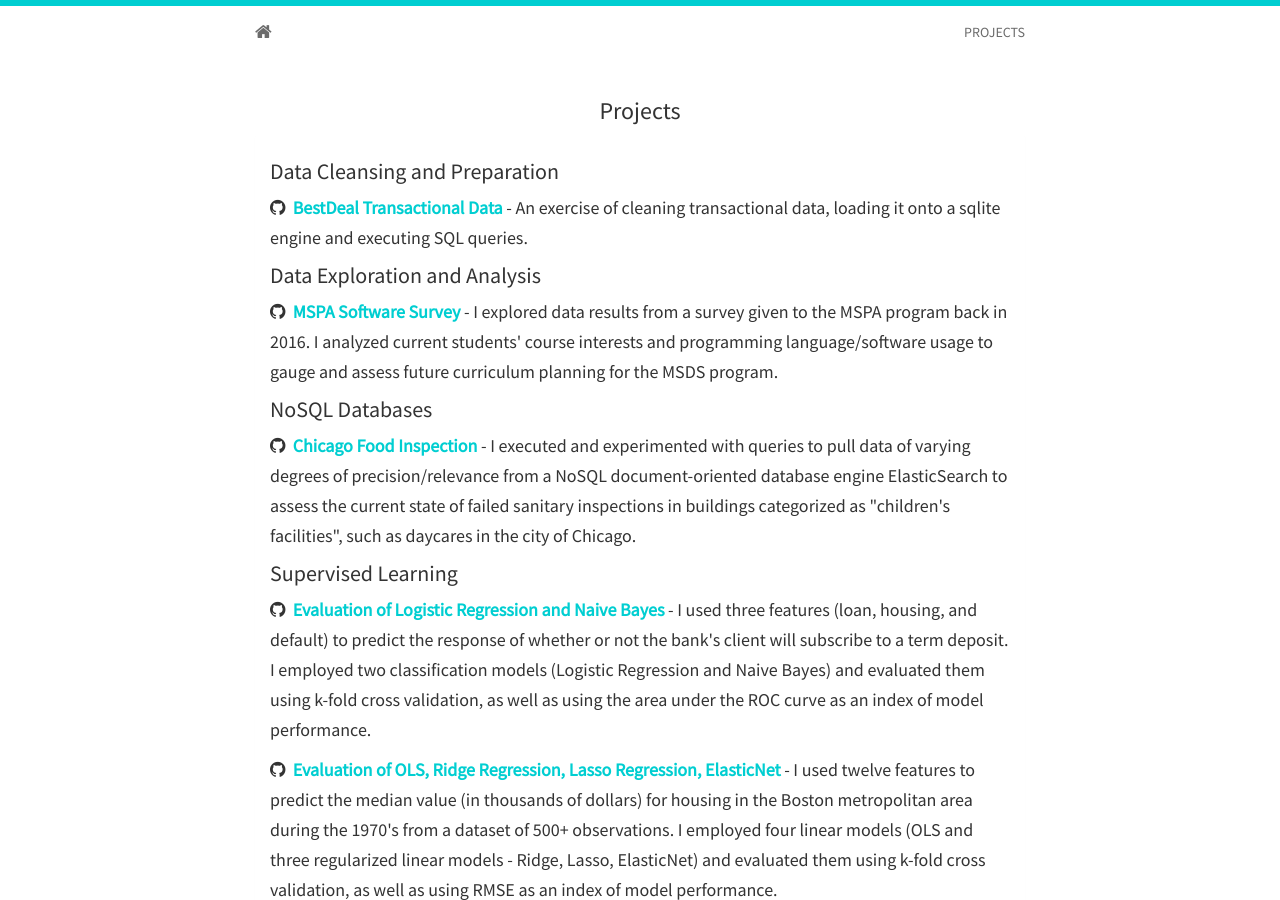
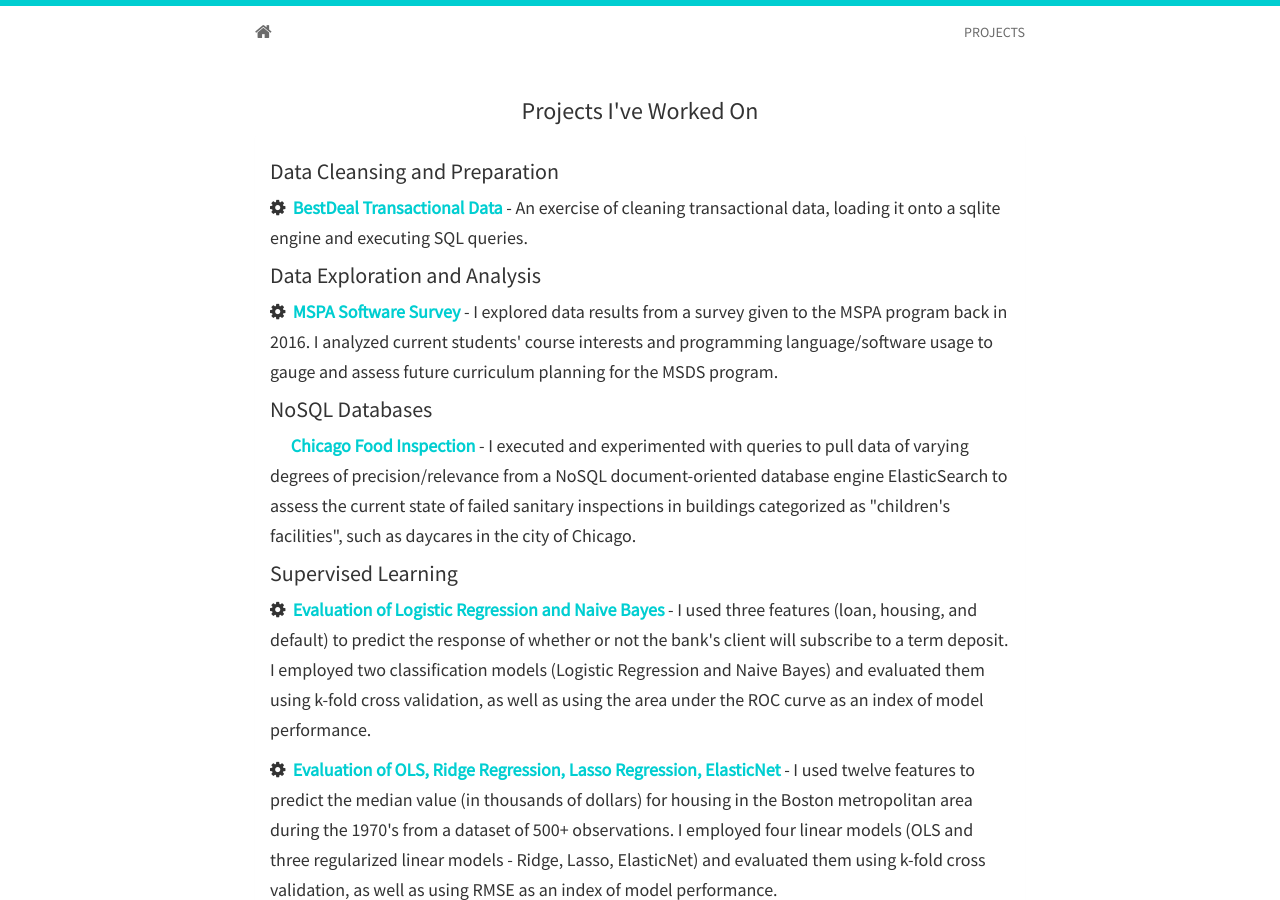
Before and after one commit to tiffduong/tiffduong.github.io, a Jekyll site: the page built from projects.html, in a window 1280 px wide and 900 px high. Built offline with Jekyll 4.4.1, drawn with Linux system fonts in a browser that asks for light colours; nearby versions of some CDN libraries.

Commit message:
Update projects.html

```diff
--- a/_includes/projects.html
+++ b/_includes/projects.html
@@ -1,49 +1,49 @@
 <section id="projects">
 <div class="container">
-  <h3>Projects</h3>
+  <h3>Projects I've Worked On</h3>
   <div class="panel panel-default">
     <div class="panel-body">
 	<h4>Data Cleansing and Preparation</h4>
 		<h5>
-			<i class="fa fa-github"></i>&nbsp;&nbsp;<strong><a href="https://github.com/tiffduong/Data_Science_Portfolio/blob/master/MSDS%20-%20Database%20Systems%20%26%20Preparation/Assignment_2_-_Data_Preparation_and_Cleansing.ipynb">BestDeal Transactional Data</a></strong>
+			<i class="fa fa-cog"></i>&nbsp;&nbsp;<strong><a href="https://github.com/tiffduong/Data_Science_Portfolio/blob/master/MSDS%20-%20Database%20Systems%20%26%20Preparation/Assignment_2_-_Data_Preparation_and_Cleansing.ipynb">BestDeal Transactional Data</a></strong>
 			- An exercise of cleaning transactional data, loading it onto a sqlite engine and executing SQL queries.
 		</h5>
 	<h4>Data Exploration and Analysis</h4>
 		<h5>
-			<i class="fa fa-github"></i>&nbsp;&nbsp;<strong><a href="https://github.com/tiffduong/Data_Science_Portfolio/blob/master/MSDS%20-%20Practical%20Machine%20Learning/Assignment_1_-_MSPA_Software_Survey_Analysis/Assignment_1.ipynb">MSPA Software Survey</a></strong>
+			<i class="fa fa-cog"></i>&nbsp;&nbsp;<strong><a href="https://github.com/tiffduong/Data_Science_Portfolio/blob/master/MSDS%20-%20Practical%20Machine%20Learning/Assignment_1_-_MSPA_Software_Survey_Analysis/Assignment_1.ipynb">MSPA Software Survey</a></strong>
 			- I explored data results from a survey given to the MSPA program back in 2016. I analyzed current students' course interests and programming language/software usage to gauge and assess future curriculum planning for the MSDS program.
 		</h5>
 	<h4>NoSQL Databases</h4>
     	<h5>
-			<i class="fa fa-github"></i>&nbsp;&nbsp;<strong><a href="https://github.com/tiffduong/Data_Science_Portfolio/blob/master/MSDS%20-%20Database%20Systems%20%26%20Preparation/Assignment_1_-_Querying_Data_Stored_on_a_NoSQL_Database.ipynb">Chicago Food Inspection</a></strong>
+			<i class="ffa fa-cog"></i>&nbsp;&nbsp;<strong><a href="https://github.com/tiffduong/Data_Science_Portfolio/blob/master/MSDS%20-%20Database%20Systems%20%26%20Preparation/Assignment_1_-_Querying_Data_Stored_on_a_NoSQL_Database.ipynb">Chicago Food Inspection</a></strong>
 			- I executed and experimented with queries to pull data of varying degrees of precision/relevance from a NoSQL document-oriented database engine ElasticSearch to assess the current state of failed sanitary inspections in buildings categorized as "children's facilities", such as daycares in the city of Chicago.</h5>
 		<h4>Supervised Learning</h4>
 		<h5>
-			<i class="fa fa-github"></i>&nbsp;&nbsp;<strong><a href="https://github.com/tiffduong/Data_Science_Portfolio/blob/master/MSDS%20-%20Practical%20Machine%20Learning/Assignment_2_-_Evaluating_Classification_Models/Assignment%202%20-%20Evaluating%20Classification%20Models.ipynb">Evaluation of Logistic Regression and Naive Bayes</a></strong>
+			<i class="fa fa-cog"></i>&nbsp;&nbsp;<strong><a href="https://github.com/tiffduong/Data_Science_Portfolio/blob/master/MSDS%20-%20Practical%20Machine%20Learning/Assignment_2_-_Evaluating_Classification_Models/Assignment%202%20-%20Evaluating%20Classification%20Models.ipynb">Evaluation of Logistic Regression and Naive Bayes</a></strong>
 			- I used three features (loan, housing, and default) to predict the response of whether or not the bank's client will subscribe to a term deposit. I employed two classification models (Logistic Regression and Naive Bayes) and evaluated them using k-fold cross validation, as well as using the area under the ROC curve as an index of model performance.
 		</h5>
 		<h5>
-			<i class="fa fa-github"></i>&nbsp;&nbsp;<strong><a href="https://github.com/tiffduong/Data_Science_Portfolio/blob/master/MSDS%20-%20Practical%20Machine%20Learning/Assignment_3_-_Evaluating_Regression_Models/Assignment%203%20-%20Evaluating%20Regression%20Models.ipynb">Evaluation of OLS, Ridge Regression, Lasso Regression, ElasticNet
+			<i class="fa fa-cog"></i>&nbsp;&nbsp;<strong><a href="https://github.com/tiffduong/Data_Science_Portfolio/blob/master/MSDS%20-%20Practical%20Machine%20Learning/Assignment_3_-_Evaluating_Regression_Models/Assignment%203%20-%20Evaluating%20Regression%20Models.ipynb">Evaluation of OLS, Ridge Regression, Lasso Regression, ElasticNet
 
 </a></strong>
 			- I used twelve features to predict the median value (in thousands of dollars) for housing in the Boston metropolitan area during the 1970's from a dataset of 500+ observations. I employed four linear models (OLS and three regularized linear models - Ridge, Lasso, ElasticNet) and evaluated them using k-fold cross validation, as well as using RMSE as an index of model performance.
 		</h5>
 		<h5>
-			<i class="fa fa-github"></i>&nbsp;&nbsp;<strong><a href="https://github.com/tiffduong/Data_Science_Portfolio/blob/master/MSDS%20-%20Practical%20Machine%20Learning/Assignment_4_-_Random_Forests_and_Gradient_Boosting/Assignment_4_-_Random_Forests_and_Gradient_Boosting.ipynb">Evaluation of Decision Trees, Random Forests, Gradient Boosting</a></strong>
+			<i class="fa fa-cog"></i>&nbsp;&nbsp;<strong><a href="https://github.com/tiffduong/Data_Science_Portfolio/blob/master/MSDS%20-%20Practical%20Machine%20Learning/Assignment_4_-_Random_Forests_and_Gradient_Boosting/Assignment_4_-_Random_Forests_and_Gradient_Boosting.ipynb">Evaluation of Decision Trees, Random Forests, Gradient Boosting</a></strong>
 			- I used twelve features to predict the median value (in thousands of dollars) for housing in the Boston metropolitan area during the 1970's from a dataset of 500+ observations. I employed three tree-based models (Decision Trees, Random Forests, Gradient Boosting (learning rate =0.1)), as well as using RMSE as an index of model performance. Then, I used a Gradient Boosting model to determine the feature importance of all of the features when predicting the target variable (median value).
 		</h5>
 	<h4>Multi-Class Classifiers</h4>
 		<h5>
-			<i class="fa fa-github"></i>&nbsp;&nbsp;<strong><a href="https://github.com/tiffduong/Data_Science_Portfolio/blob/master/MSDS%20-%20Practical%20Machine%20Learning/Assignment_5_-_Principal_Components_Analysis/Assignment_5_-_Principal_Components_Analysis.ipynb">Principal Component Analysis + Random Forest Classifier</a></strong>
+			<i class="fa fa-cog"></i>&nbsp;&nbsp;<strong><a href="https://github.com/tiffduong/Data_Science_Portfolio/blob/master/MSDS%20-%20Practical%20Machine%20Learning/Assignment_5_-_Principal_Components_Analysis/Assignment_5_-_Principal_Components_Analysis.ipynb">Principal Component Analysis + Random Forest Classifier</a></strong>
 			- EI used the MNIST dataset and employed two models: a random forest classifier model as a benchmark for model performance and another random forest classifier model that had principal component analysis (PCA) applied to it as a dimensional-reduction method, while preserving 95% variance explained by the feature. Within the second model, I initially applied the fit_transform method to the entire data set (purposeful issue), and then I applied a fit_transform method to the training set and only the transform method to the test set separately and compared performance (using the F1 score, which is the harmonic mean between accuracy and precision, and program runtime) between the wrongly transformed and rightfully transformed data, as well as to the benchmark model.
 		</h5>
 	<h4>Deep Learning</h4>
 		<h5>
-			<i class="fa fa-github"></i>&nbsp;&nbsp;<strong><a href="https://github.com/tiffduong/Data_Science_Portfolio/blob/master/MSDS%20-%20Practical%20Machine%20Learning/Assignment_6_-_Neural_Networks/Assignment%206%20-%20Neural%20Networks.ipynb">Multilayer Perceptron (MLP) - MNIST Digits Classification</a></strong>
+			<i class="fa fa-cog"></i>&nbsp;&nbsp;<strong><a href="https://github.com/tiffduong/Data_Science_Portfolio/blob/master/MSDS%20-%20Practical%20Machine%20Learning/Assignment_6_-_Neural_Networks/Assignment%206%20-%20Neural%20Networks.ipynb">Multilayer Perceptron (MLP) - MNIST Digits Classification</a></strong>
 			- I used the MNIST dataset and conducted a 2x2 factorial experiment by adjusting the number of hidden layers and the number of nodes per hidden layer within a multilayer perceptron architecture to classify the MNIST digits images into its proper class. This experiment was done within Tensorflow, which is an open-source ML library, developed by Google. I made use of the Adam Optimization algorithm to improve the model. Performance between the models was compared using the model's process execution time and accuracy.
 		</h5>
 		<h5>
-			<i class="fa fa-github"></i>&nbsp;&nbsp;<strong><a href="https://github.com/tiffduong/Data_Science_Portfolio/blob/master/MSDS%20-%20Practical%20Machine%20Learning/Assignment_7_-_Convolutional_Neural_Networks/Assignment%207%20-%20Convolutional%20Neural%20Networks.ipynb">Convolutional Neural Networks (CNNs) - Cats and Dogs Binary Classification</a></strong>
+			<i class="fa fa-cog"></i>&nbsp;&nbsp;<strong><a href="https://github.com/tiffduong/Data_Science_Portfolio/blob/master/MSDS%20-%20Practical%20Machine%20Learning/Assignment_7_-_Convolutional_Neural_Networks/Assignment%207%20-%20Convolutional%20Neural%20Networks.ipynb">Convolutional Neural Networks (CNNs) - Cats and Dogs Binary Classification</a></strong>
 			- I used a subset of the Kaggle's cats vs. dogs dataset and conducted a 2x2 factorial experiment (MLP vs CNN, grayscale vs. RGB images) to see which type of model design has a higher classification accuracy on a determining if the subject of a given 64x64 image is a cat or dog. This experiment was done within Tensorflow, which is an open-source ML library, developed by Google. I made use of the Adam Optimization algorithm to improve the model. Performance between the models was compared using the model's process execution time and accuracy.
 		</h5>
 
```
